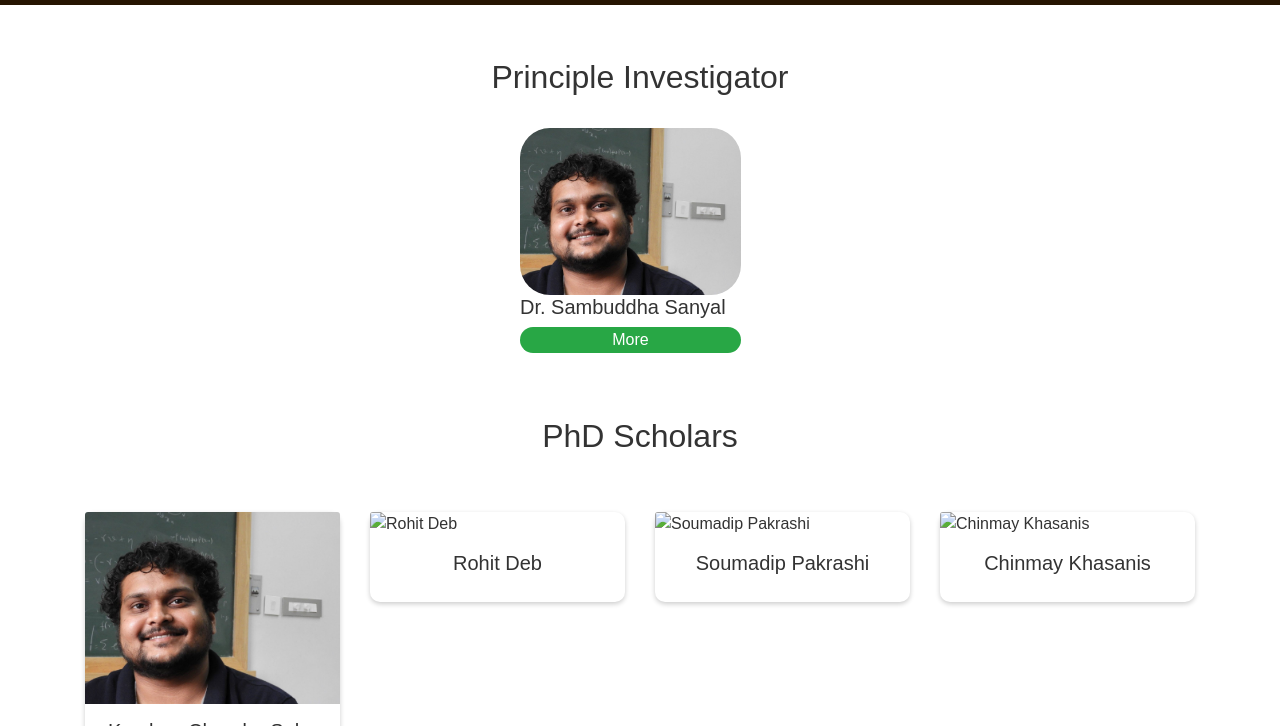
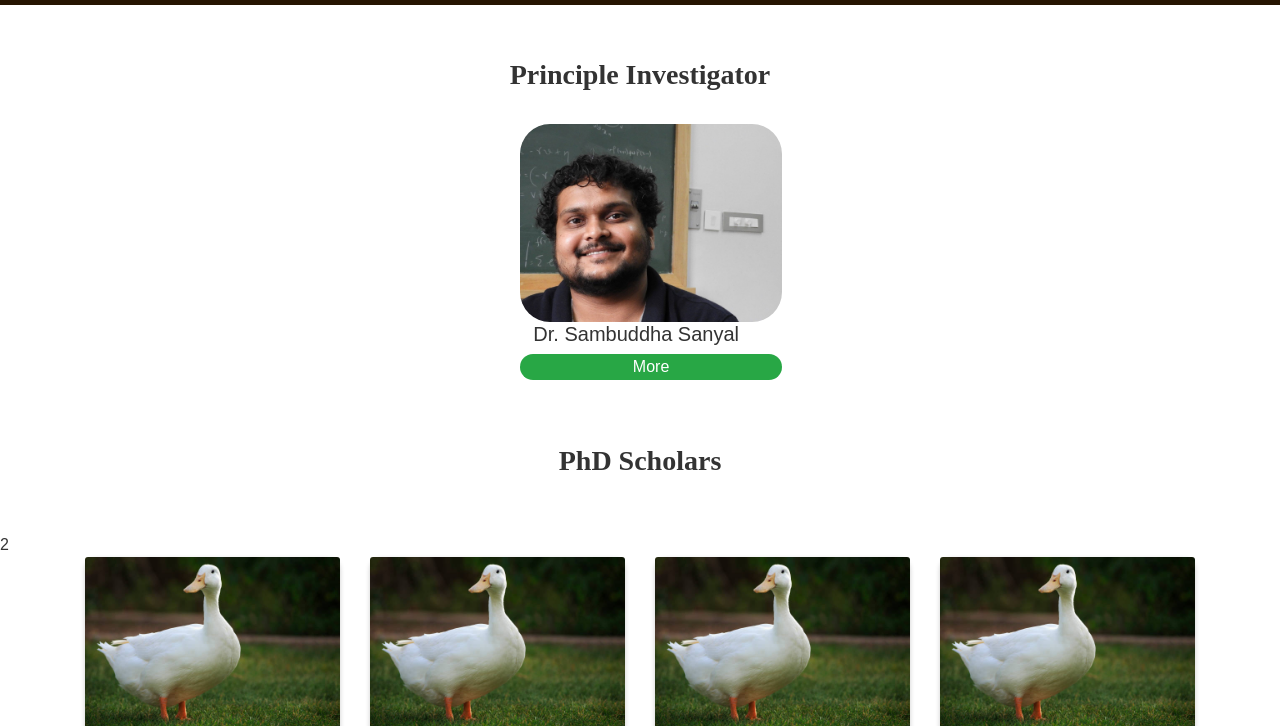
Before and after one commit to quantiki/quantiki.github.io, a website: page people.html in a window 1280 px wide. Shown: the part 74-800 px from the top of the page. Drawn offline with nearby package versions, Linux system fonts and the light colour scheme.

Commit message:
Update people.html

```diff
--- a/people.html
+++ b/people.html
@@ -56,20 +56,17 @@
     <br>
     <br>
     <br>
-    <h2 style="text-align:center">Principle Investigator</h2>
+    <h3 style="text-align:center">Principle Investigator</h3>
     <!-- <h4 style="text-align:left; padding-left: 50pt;">Principle Investigator</h4> -->
-
-
-
 
     <br>
 
     <div class="container">
       <div class="row">
           <div class="centre-card">
-              <img src="./Images/profile.jpeg" alt="Dr. Sambuddha Sanyal" style="width:32%; border-radius: 30px">
-              <h5 style="padding-left: 0pt">Dr. Sambuddha Sanyal</h5>
-              <p> <a href="https://www.iisertirupati.ac.in/faculty-details/?faculty_id=Phy-9&id=4644" target="_blank";><button class="button1" style="width:32%; border-radius: 15px" >More</button></a></p>
+              <img src="./Images/profile_pics/sam.jpeg" alt="Dr. Sambuddha Sanyal" style="width:38%; border-radius: 30px">
+              <h5 style="padding-left: 10pt">Dr. Sambuddha Sanyal</h5>
+              <p> <a href="https://www.iisertirupati.ac.in/faculty-details/?faculty_id=Phy-9&id=4644" target="_blank";><button class="button1" style="width:38%; border-radius: 15px" >More</button></a></p>
           </div>
       </div>
     </div>
@@ -77,42 +74,46 @@
     <br>
     <br>
 
-
+    <!-- <h2 style="text-align:center">Current Members</h2> -->
   <!---- Row 2------>
-  <h2 style="text-align:center">PhD Scholars</h2>
+  <h3 style="text-align:center">PhD Scholars</h3>
   <br>
-  <br>
+  <br>2
   <div class="container">
     <div class="row">
       <div class="col-md-3">
         <div class="card_1">
-          <img src="./Images/profile.jpeg" alt="Krushna Chandra Sahu" class="card-img-top">
+          <img src="./Images/profile_pics/duck.jpg" alt="Krushna Chandra Sahu" class="card-img-top">
           <div class="card-body text-center">
             <h5 class="card-title">Krushna Chandra Sahu</h5>
+            <h6 class="card-title">IPhD 2018</h6>
           </div>
         </div>
       </div>
       <div class="col-md-3">
         <div class="card_1">
-          <img src="./Images/name_2.jpg" alt="Rohit Deb" class="card-img-top">
+          <img src="./Images/profile_pics/duck.jpg" alt="Rohit Deb" class="card-img-top">
           <div class="card-body text-center">
             <h5 class="card-title">Rohit Deb</h5>
+            <h6 class="card-title">IPhD 2021</h6>
           </div>
         </div>
       </div>
       <div class="col-md-3">
         <div class="card_1">
-          <img src="./Images/name_3.jpg" alt="Soumadip Pakrashi" class="card-img-top">
+          <img src="./Images/profile_pics/duck.jpg" alt="Soumadip Pakrashi" class="card-img-top">
           <div class="card-body text-center">
             <h5 class="card-title">Soumadip Pakrashi</h5>
+            <h6 class="card-title">IPhD 2021</h6>
           </div>
         </div>
       </div>
       <div class="col-md-3">
         <div class="card_1">
-          <img src="./Images/name_4.jpg" alt="Chinmay  Khasanis" class="card-img-top">
+          <img src="./Images/profile_pics/duck.jpg" alt="Chinmay Khasanis" class="card-img-top">
           <div class="card-body text-center">
             <h5 class="card-title">Chinmay  Khasanis</h5>
+            <h6 class="card-title">PhD 2023</h6>
           </div>
         </div>
       </div>
@@ -123,23 +124,25 @@
 
 <!---- Row 3------>
   <div class="container">
-    <h2 style="text-align:center">MS thesis</h2>
+    <h3 style="text-align:center">MS thesis</h3>
     <br>
     <br>
     <div class="row">
       <div class="col-sm-12 col-md-6 col-lg-3 mb-3">
         <div class="card_2">
-          <img src="./Images/profile.jpeg" alt="Anish Koley" class="card-img-top">
+          <img src="./Images/profile_pics/duck.jpg" alt="Anish Koley" class="card-img-top">
           <div class="card-body">
             <h5 class="card-title">Anish Koley <br>(IISER Mohali)</h5>
+            <h6 class="card-title">BS-MS 2019</h6>
           </div>
         </div>
       </div>
       <div class="col-sm-12 col-md-6 col-lg-3 mb-3">
         <div class="card_2">
-          <img src="./Images/name_2.jpg" alt="Akash Yadav" class="card-img-top">
+          <img src="./Images/profile_pics/duck.jpg" alt="Akash Yadav" class="card-img-top">
           <div class="card-body">
             <h5 class="card-title">Akash Yadav</h5>
+            <h6 class="card-title">BS-MS 2019</h6>
           </div>
         </div>
       </div>
@@ -148,14 +151,14 @@
 
 
    <!---- Row 4------>
-   <h2 style="text-align:center">UG semester projects </h2>
+   <h3 style="text-align:center">UG semester projects </h3>
    <br>
    <br>
    <div class="container">
      <div class="row">
        <div class="col-md-3">
          <div class="card_1">
-           <img src="./Images/profile.jpeg" alt="Sayantan Mandal" class="card-img-top">
+           <img src="./Images/profile_pics/duck.jpg" alt="Sayantan Mandal" class="card-img-top">
            <div class="card-body text-center">
              <h5 class="card-title">Sayantan Mandal</h5>
            </div>
@@ -163,7 +166,7 @@
        </div>
        <div class="col-md-3">
          <div class="card_1">
-           <img src="./Images/name_2.jpg" alt="Swarda Deshpande" class="card-img-top">
+           <img src="./Images/profile_pics/duck.jpg" alt="Swarda Deshpande" class="card-img-top">
            <div class="card-body text-center">
              <h5 class="card-title">Swarda Deshpande</h5>
            </div>
@@ -171,7 +174,7 @@
        </div>
        <div class="col-md-3">
          <div class="card_1">
-           <img src="./Images/name_3.jpg" alt="Asma Shirin" class="card-img-top">
+           <img src="./Images/profile_pics/duck.jpg" alt="Asma Shirin" class="card-img-top">
            <div class="card-body text-center">
              <h5 class="card-title">Asma Shirin</h5>
            </div>
@@ -179,7 +182,7 @@
        </div>
        <div class="col-md-3">
          <div class="card_1">
-           <img src="./Images/name_4.jpg" alt="Subhadip Dutta" class="card-img-top">
+           <img src="./Images/profile_pics/duck.jpg" alt="Subhadip Dutta" class="card-img-top">
            <div class="card-body text-center">
              <h5 class="card-title">Subhadip Dutta</h5>
            </div>
@@ -193,13 +196,13 @@
     <!---- Row 5------>
 
   <div class="container">
-    <h2 style="text-align:center">Projects</h2>
+    <h3 style="text-align:center">Projects</h3>
     <br>
     <br>
     <div class="row">
       <div class="col-sm-12 col-md-6 col-lg-3 mb-3">
         <div class="card_2">
-          <img src="./Images/profile.jpeg" alt="Piyush Kumar Singh" class="card-img-top">
+          <img src="./Images/profile_pics/duck.jpg" alt="Piyush Kumar Singh" class="card-img-top">
           <div class="card-body">
             <h5 class="card-title">Piyush Kumar Singh  <br> (IISER Kolkata)</h5>
           </div>
@@ -207,7 +210,7 @@
       </div>
       <div class="col-sm-12 col-md-6 col-lg-3 mb-3">
         <div class="card_2">
-          <img src="./Images/name_2.jpg" alt="Rhythm Anand" class="card-img-top">
+          <img src="./Images/profile_pics/duck.jpg" alt="Rhythm Anand" class="card-img-top">
           <div class="card-body">
             <h5 class="card-title">Rhythm Anand <br> (IISER Pune)</h5>
           </div>
```
